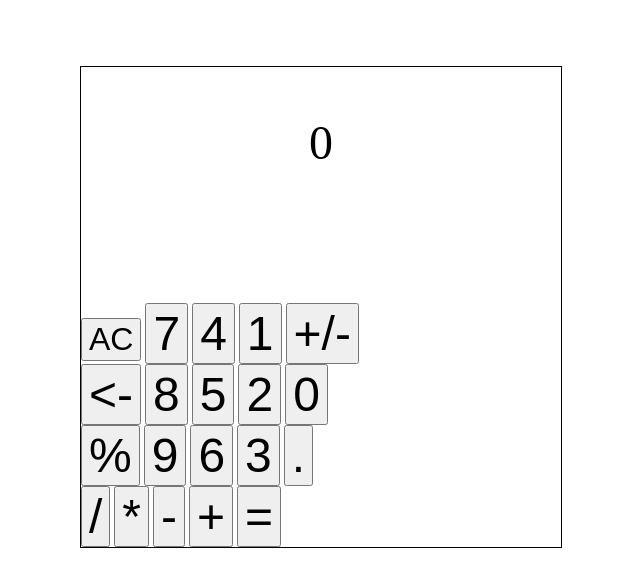
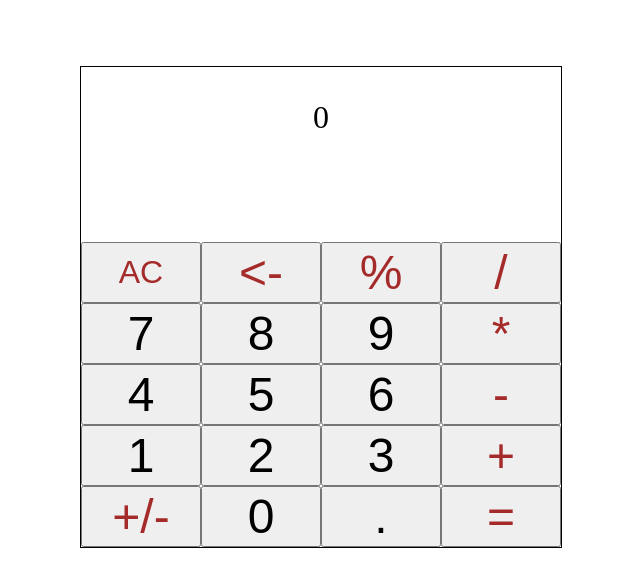
Before and after one commit to Sameer-Ahmed1/calculator, a plain HTML site: page index.html in a window 1280 px wide. Shown: the part 64-650 px from the top of the page, without its empty margins (319-959 px from the left). Drawn offline with Linux system fonts and the light colour scheme.

```diff
--- a/style.css
+++ b/style.css
@@ -18,25 +18,35 @@
   flex-direction: column;
 }
 #display-cont {
-  flex: 2;
+  flex: 1;
   padding: 1em;
-  font-size: 3em;
+  font-size: 2em;
   overflow-wrap: break-word;
   text-align: center;
 }
 #btn-cont {
   display: flex;
+}
+#btn-cont > .column {
+  display: flex;
   flex-direction: column;
+  flex: 1;
 }
-#btn-cont > .row {
-  display: flex;
-}
-#btn-cont > .row > * {
+#btn-cont > .column > * {
   flex: 1;
 }
 button {
   font-size: 3em;
+  background-color: 36454f;
+  color: black;
 }
-#clear {
+button.operator,
+button.calcFunction,
+button.sign {
+  color: brown;
+}
+
+#clear,
+#erase {
   font-size: 2em;
 }
```
